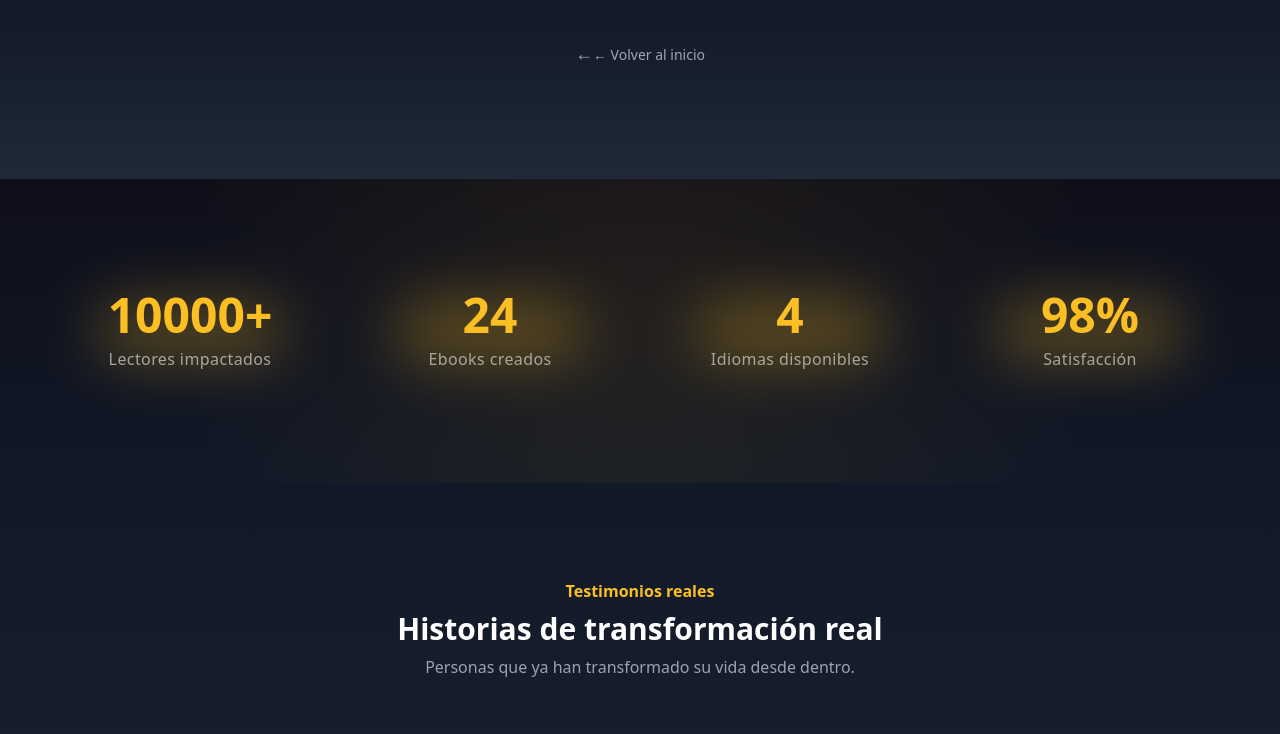
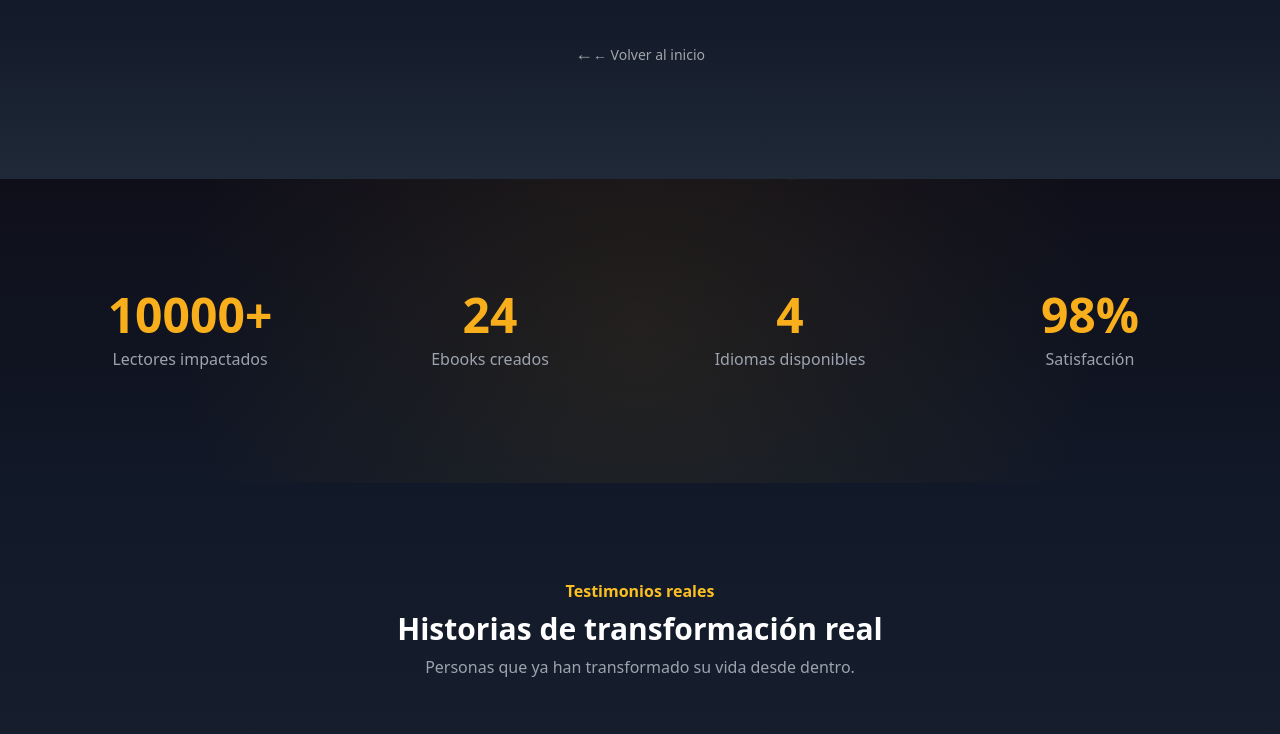
Before and after one commit to Drevaia-Digital/drevaia-app, a React (Vite) app: page / in a window 1280 px wide. Shown: the part 2440-3174 px from the top of the page. Built offline with nearby package versions, Linux system fonts and the light colour scheme.

Commit message:
Contador Supremo

```diff
--- a/src/sections/Stats.tsx
+++ b/src/sections/Stats.tsx
@@ -1,75 +1,132 @@
-import { motion, useInView, useSpring } from "framer-motion";
+import {
+  motion,
+  useInView,
+  useMotionValue,
+  useTransform,
+} from "framer-motion";
 import { useEffect, useRef, useState } from "react";
 
-// 🔥 Hook contador SUPREMO
+// 🔥 CONTADOR
 function useCountUp(target: number, inView: boolean, duration = 2000) {
   const [value, setValue] = useState(0);
-  const startTime = useRef<number | null>(null);
+  const start = useRef<number | null>(null);
 
   useEffect(() => {
     if (!inView) return;
 
     let frame: number;
 
-    const animate = (time: number) => {
-      if (!startTime.current) startTime.current = time;
+    const animate = (t: number) => {
+      if (!start.current) start.current = t;
 
-      const progress = Math.min((time - startTime.current) / duration, 1);
-
-      // 🔥 easing Apple (ultra suave)
+      const progress = Math.min((t - start.current) / duration, 1);
       const eased = 1 - Math.pow(1 - progress, 4);
 
       setValue(Math.floor(eased * target));
 
-      if (progress < 1) {
-        frame = requestAnimationFrame(animate);
-      }
+      if (progress < 1) frame = requestAnimationFrame(animate);
     };
 
     frame = requestAnimationFrame(animate);
     return () => cancelAnimationFrame(frame);
-  }, [target, duration, inView]);
+  }, [target, inView]);
 
   return value;
 }
 
-// 🔥 Item PRO
+// 🔥 PARTICULAS LIGERAS (sin librerías)
+function Particles() {
+  const particles = Array.from({ length: 12 });
+
+  return (
+    <div className="absolute inset-0 pointer-events-none">
+      {particles.map((_, i) => (
+        <motion.div
+          key={i}
+          className="absolute w-1.5 h-1.5 bg-amber-400/30 rounded-full"
+          initial={{
+            x: Math.random() * window.innerWidth,
+            y: Math.random() * 300,
+            opacity: 0,
+          }}
+          animate={{
+            y: [0, -40, 0],
+            opacity: [0, 1, 0],
+          }}
+          transition={{
+            duration: 6 + Math.random() * 4,
+            repeat: Infinity,
+            delay: Math.random() * 5,
+          }}
+        />
+      ))}
+    </div>
+  );
+}
+
+// 🔥 ITEM
 function StatItem({ value, label }: { value: string; label: string }) {
-  const ref = useRef(null);
-  const inView = useInView(ref, { once: true, margin: "-50px" });
+  const ref = useRef<HTMLDivElement>(null);
+  const inView = useInView(ref, { once: true });
 
   const numericValue = parseInt(value.replace(/\D/g, "") || "0");
   const suffix = value.replace(/[0-9]/g, "");
 
   const count = useCountUp(numericValue, inView);
 
-  // 🔥 micro parallax
-  const y = useSpring(0, { stiffness: 80, damping: 20 });
+  // 🧲 MAGNETIC
+  const x = useMotionValue(0);
+  const y = useMotionValue(0);
 
-  useEffect(() => {
-    if (!inView) return;
-    y.set(-10);
-    setTimeout(() => y.set(0), 300);
-  }, [inView]);
+  const handleMove = (e: any) => {
+    const rect = ref.current?.getBoundingClientRect();
+    if (!rect) return;
+
+    x.set((e.clientX - rect.left - rect.width / 2) / 10);
+    y.set((e.clientY - rect.top - rect.height / 2) / 10);
+  };
+
+  const reset = () => {
+    x.set(0);
+    y.set(0);
+  };
+
+  // 🌈 GRADIENT
+  const gradient = useTransform(
+    x,
+    [-40, 40],
+    [
+      "linear-gradient(90deg,#fbbf24,#f59e0b,#fbbf24)",
+      "linear-gradient(90deg,#f59e0b,#fbbf24,#f59e0b)",
+    ]
+  );
 
   return (
     <motion.div
       ref={ref}
-      style={{ y }}
+      style={{ x, y }}
+      onMouseMove={handleMove}
+      onMouseLeave={reset}
+      className="relative group cursor-pointer"
       initial={{ opacity: 0, scale: 0.9 }}
       animate={inView ? { opacity: 1, scale: 1 } : {}}
       transition={{ duration: 0.5 }}
-      className="relative"
     >
-      {/* 🔥 Glow dinámico */}
-      <div className="absolute inset-0 blur-2xl opacity-30 bg-amber-400 rounded-full scale-75 pointer-events-none" />
+      {/* glow */}
+      <div className="absolute inset-0 opacity-0 group-hover:opacity-100 transition">
+        <div className="absolute inset-0 bg-amber-400/20 blur-3xl rounded-full" />
+      </div>
 
-      {/* 🔥 Número */}
       <motion.div
-        className="relative text-4xl md:text-5xl font-bold text-amber-400 mb-2"
+        className="relative text-4xl md:text-5xl font-bold mb-2"
+        style={{
+          backgroundImage: gradient,
+          WebkitBackgroundClip: "text",
+          WebkitTextFillColor: "transparent",
+        }}
         animate={
           inView && count === numericValue
-            ? { scale: [1, 1.1, 1] } // 💥 pulso final
+            ? { scale: [1, 1.15, 1] }
             : {}
         }
         transition={{ duration: 0.4 }}
@@ -78,10 +135,7 @@ function StatItem({ value, label }: { value: string; label: string }) {
         {suffix}
       </motion.div>
 
-      {/* 🔥 Label */}
-      <div className="text-gray-400 tracking-wide">
-        {label}
-      </div>
+      <div className="text-gray-400">{label}</div>
     </motion.div>
   );
 }
@@ -98,15 +152,16 @@ export function Stats() {
   return (
     <section className="py-28 bg-gradient-to-b from-[#0f0f1a] to-gray-900 text-white relative overflow-hidden">
 
-      {/* 🔥 fondo sutil tipo Apple */}
-      <div className="absolute inset-0 bg-[radial-gradient(circle_at_center,rgba(255,180,0,0.08),transparent_70%)] pointer-events-none" />
+      {/* 🌌 fondo */}
+      <div className="absolute inset-0 bg-[radial-gradient(circle_at_center,rgba(255,180,0,0.08),transparent_70%)]" />
+
+      {/* 🔥 partículas */}
+      <Particles />
 
       <div className="relative max-w-6xl mx-auto grid grid-cols-2 md:grid-cols-4 gap-12 text-center">
-
         {stats.map((item, i) => (
           <StatItem key={i} value={item.value} label={item.label} />
         ))}
-
       </div>
     </section>
   );
```
Also changed, not shown: 7 other files (tests, documents, lock files or other folders).
